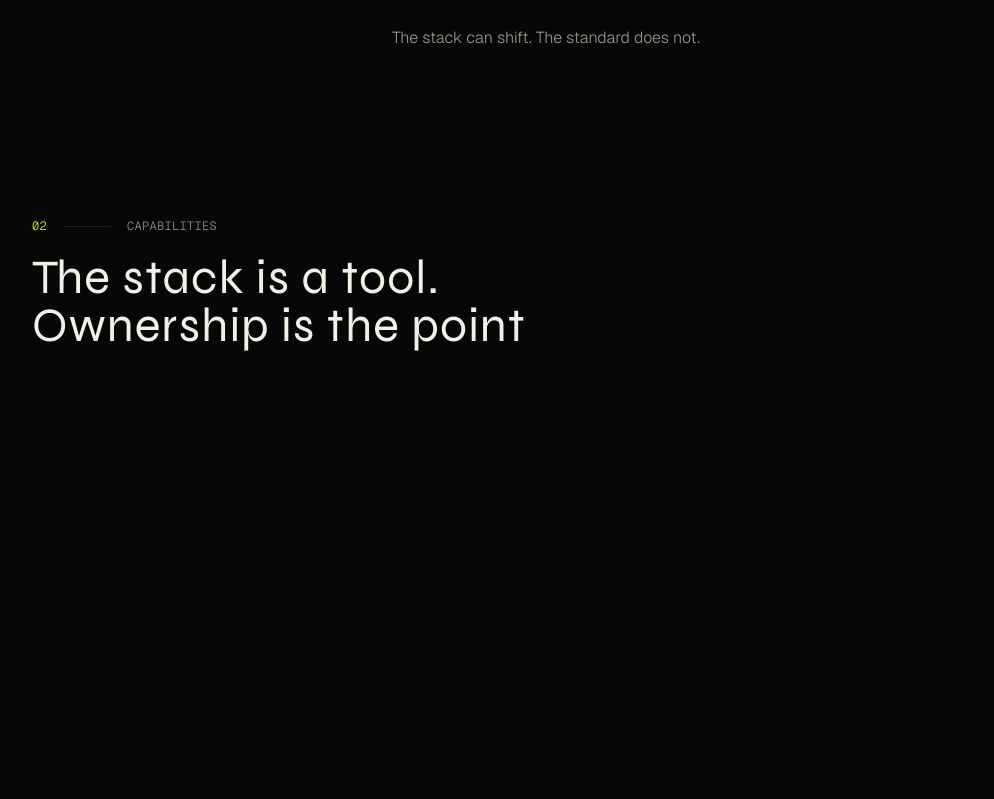
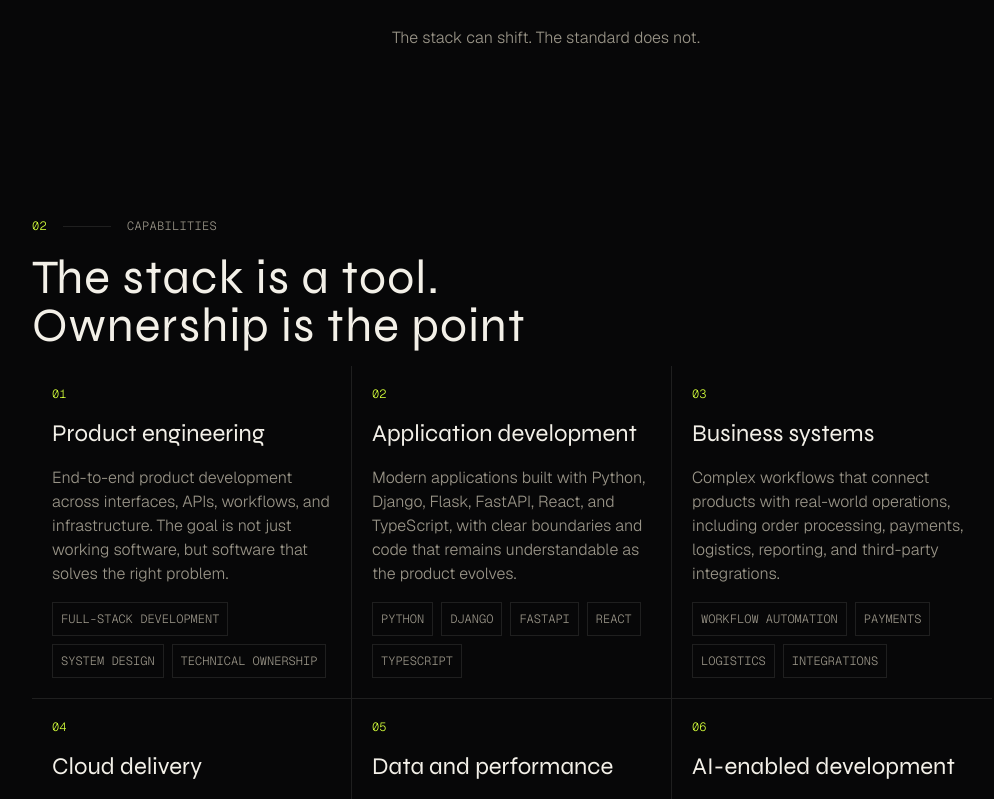
Before and after one commit to Jomari-Macaraig/jomari-portfolio, a React (Vite) app: page / in a window 1280 px wide. Shown: the part 1681-2480 px from the top of the page, without its empty margins (128-1122 px from the left). Before the commit the page ends 2111 px from the top, so only its background shows below. Built offline with nearby package versions, Linux system fonts and the light colour scheme; the HTML template or start-up script is replaced by a standard one.

Commit message:
Add capabilities

```diff
--- a/src/components/sections/About.jsx
+++ b/src/components/sections/About.jsx
@@ -12,12 +12,12 @@ export default function About() {
         </div>
         <div>
           {SITE.about.description.map((item, index) => (
-            <>
+            <span key={`about-${index}`}>
               <p key={index} className="text-muted font-sans font-light">
                 {item}
               </p>
               <br />
-            </>
+            </span>
           ))}
         </div>
       </div>
--- a/src/components/sections/Capabilities.jsx
+++ b/src/components/sections/Capabilities.jsx
@@ -1,6 +1,16 @@
 import SectionWrapper from "../ui/Section/SectionWrapper";
 import SectionHeader from "../ui/Section/SectionHeader";
+import CapabilityCard from "../ui/CapabilityCard";
 import { SITE } from "../../data/site";
+
+const HIGHLIGHT_DIVIDERS = [
+  "border-b sm:border-r ",
+  "border-b md:border-r-0 lg:border-r ",
+  "border-b sm:border-r sm:border-r lg:border-r-0",
+  "border-b md:border-r-0 lg:border-r lg:border-b-0",
+  "border-b sm:border-b-0 sm:border-r md:border-r lg:border-b-0",
+  "",
+];
 
 export default function Capabilities() {
   return (
@@ -12,8 +22,18 @@ export default function Capabilities() {
           titles={SITE.capabilities.title}
         />
       </div>
-      <div></div>
-      <div></div>
+      <div className="grid grid-cols-1 sm:grid-cols-2 lg:grid-cols-3">
+        {SITE.capabilities.items.map((item, index) => (
+          <CapabilityCard
+            key={item.index}
+            index={item.index}
+            title={item.title}
+            description={item.description}
+            stacks={item.stacks}
+            className={`border-line ${HIGHLIGHT_DIVIDERS[index]}`}
+          />
+        ))}
+      </div>
     </SectionWrapper>
   );
 }
--- a/src/components/sections/Cards.jsx
+++ b/src/components/sections/Cards.jsx
@@ -11,11 +11,11 @@ const HIGHLIGHT_DIVIDERS = [
 ];
 
 export default function Cards() {
-  console.log(SITE.highlights);
   return (
     <SectionWrapper className="grid gird-cols-1 sm:grid-cols-2 lg:grid-cols-4">
       {SITE.highlights.map((highlight, index) => (
         <Card
+          key={`${highlight.title} - ${highlight.subtitle}`}
           title={highlight.title}
           subtitle={highlight.subtitle}
           className={`w-full md:w-auto border-line ${HIGHLIGHT_DIVIDERS[index]}`}
--- /dev/null
+++ b/src/components/ui/CapabilityCard.jsx
@@ -0,0 +1,16 @@
+export default function CapabilityCard({ index, title, description, stacks, className = "" }) {
+  return (
+    <div className={`flex flex-col gap-4 text-fg p-5 bg-bg ${className}`}>
+      <div className="text-accent font-light font-mono text-xs">{index}</div>
+      <h4 className="text-2xl font-display">{title}</h4>
+      <p className="text-muted font-light font-sans">{description}</p>
+      <ul className="flex flex-wrap gap-2">
+        {stacks.map((item) => (
+          <li key={item} className="font-mono uppercase font-light text-muted text-xs border border-line p-2">
+            {item}
+          </li>
+        ))}
+      </ul>
+    </div>
+  );
+}
--- a/src/components/ui/Card.jsx
+++ b/src/components/ui/Card.jsx
@@ -1,6 +1,6 @@
 export default function Card({ title, subtitle, className = "" }) {
   return (
-    <div className={`flex flex-col gap-2  justify-start text-fg uppercase p-4 py-7 ${className}`}>
+    <div className={`flex flex-col gap-2 justify-start text-fg uppercase p-4 py-7 bg-bg ${className}`}>
       <h2 className="font-display tracking-wide text-fg text-5xl">{title}</h2>
       <p className="font-mono text-sm font-extralight text-muted">{subtitle}</p>
     </div>
--- a/src/components/ui/Section/SectionWrapper.jsx
+++ b/src/components/ui/Section/SectionWrapper.jsx
@@ -1,6 +1,6 @@
 export default function SectionWrapper({ id, className = "", children }) {
   return (
-    <section id={id} className={`px-6 sm:px-10 md:px-20 lg:px-40 pt-24 pb-12 ${className}`}>
+    <section id={id} className={`px-6 sm:px-10 md:px-20 lg:px-40 pt-24 pb-12 z-10 ${className}`}>
       {children}
     </section>
   );
--- a/src/data/site.js
+++ b/src/data/site.js
@@ -55,42 +55,42 @@ export const SITE = {
     title: ["The stack is a tool.", "Ownership is the point"],
     items: [
       {
-        id: "01",
+        index: "01",
         title: "Product engineering",
         description:
           "End-to-end product development across interfaces, APIs, workflows, and infrastructure. The goal is not just working software, but software that solves the right problem.",
         stacks: ["Full-stack development", "System design", "Technical ownership"],
       },
       {
-        id: "02",
+        index: "02",
         title: "Application development",
         description:
           "Modern applications built with Python, Django, Flask, FastAPI, React, and TypeScript, with clear boundaries and code that remains understandable as the product evolves.",
         stacks: ["Python", "Django", "FastAPI", "React", "TypeScript"],
       },
       {
-        id: "03",
+        index: "03",
         title: "Business systems",
         description:
           "Complex workflows that connect products with real-world operations, including order processing, payments, logistics, reporting, and third-party integrations.",
         stacks: ["Workflow automation", "Payments", "Logistics", "Integrations"],
       },
       {
-        id: "04",
+        index: "04",
         title: "Cloud delivery",
         description:
           "AWS-based systems, containerized development, and automated delivery practices. Infrastructure designed to be observable, repeatable, and dependable.",
         stacks: ["AWS", "Docker", "CI/CD", "Observability"],
       },
       {
-        id: "05",
+        index: "05",
         title: "Data and performance",
         description:
           "Relational data modeling with PostgreSQL and MySQL, caching with Redis, and performance work across queries, APIs, and background processes.",
         stacks: ["PostgreSQL", "MySQL", "Redis", "Performance optimization"],
       },
       {
-        id: "06",
+        index: "06",
         title: "AI-enabled development",
         description:
           "Using AI-assisted workflows and context engineering to accelerate research, implementation, testing, and review while keeping engineering judgment at the center.",
```
